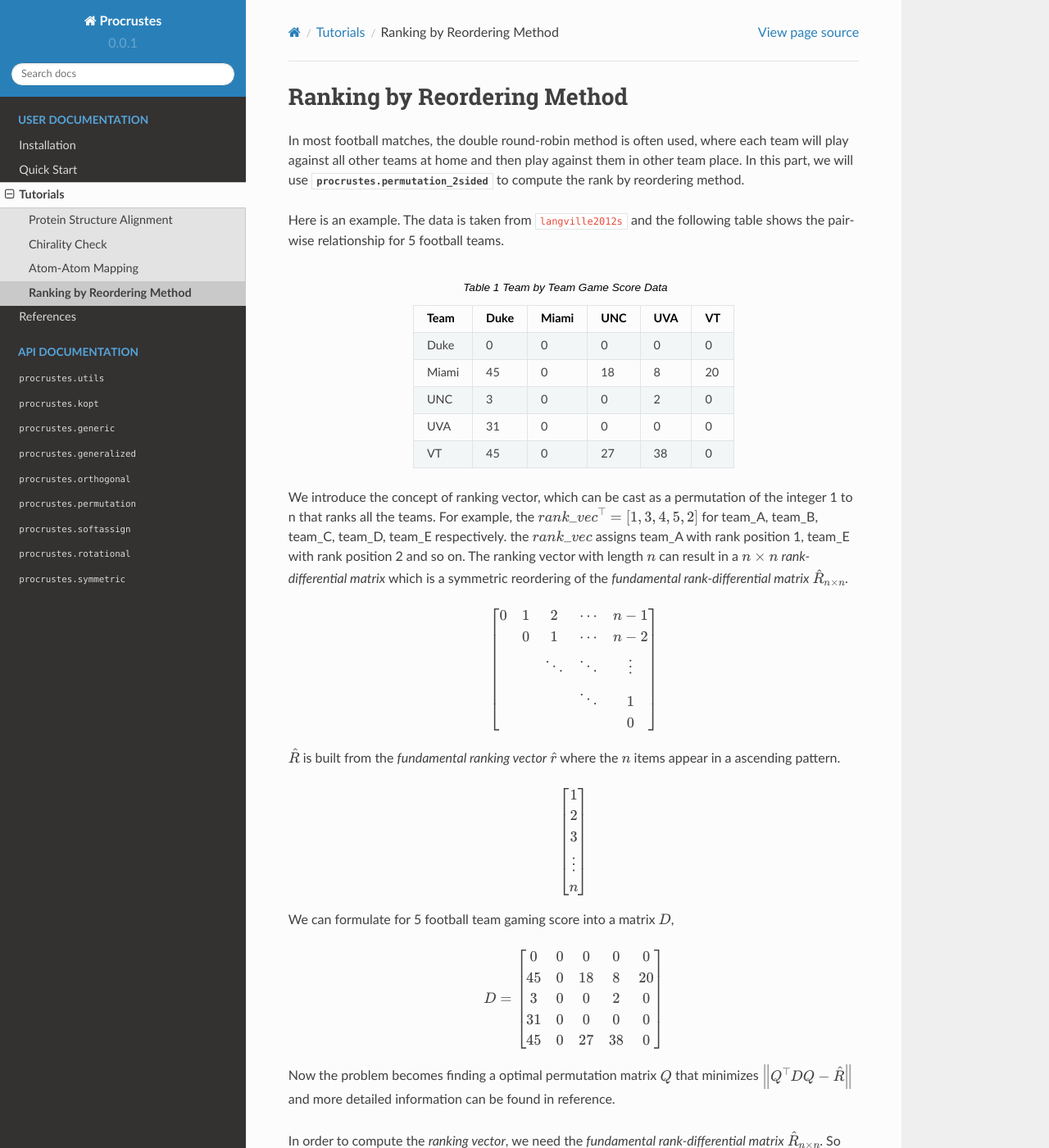
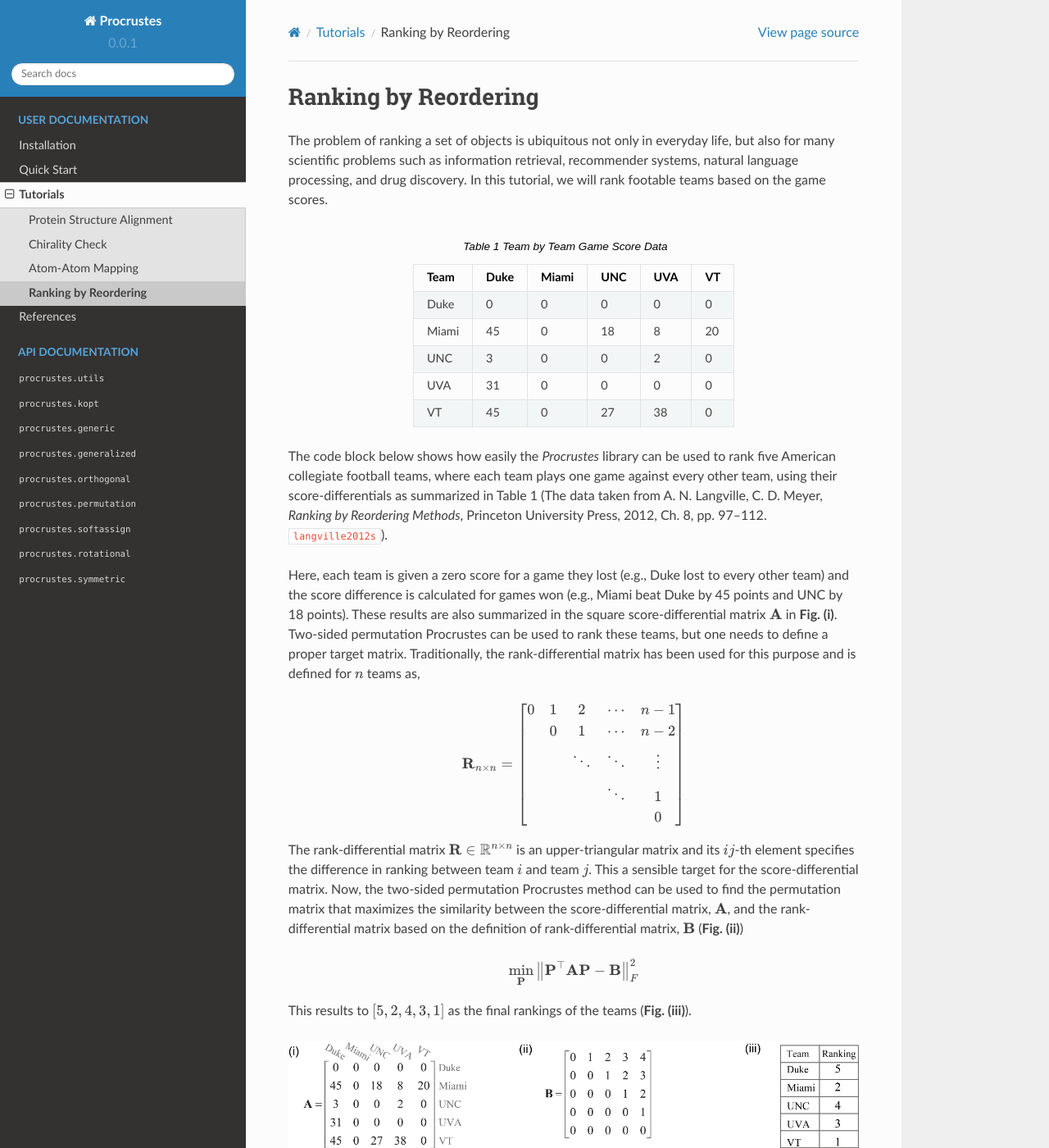
Before and after one commit to theochem/procrustes, a Sphinx documentation site: the page built from docs/usr_doc_ranking.rst, in a window 1280 px wide and 1400 px high. Shown: the whole window at 82% size. Built offline with Sphinx 7.4.7 and the Read the Docs theme 2.0.0, drawn with Linux system fonts in a browser that asks for light colours; cross-references to code outside the pages are shown as plain code; some of the changed text lies outside the part shown.

Commit message:
Refactor ranking example RST file

```diff
--- a/docs/usr_doc_ranking.rst
+++ b/docs/usr_doc_ranking.rst
@@ -22,16 +22,13 @@
     : --
 
 
-Ranking by Reordering Method
-============================
+Ranking by Reordering
+=====================
 
-In most football matches, the double round-robin method is often used, where
-each team will play against all other teams at home and then play against them
-in other team place. In this part, we will use :class:`procrustes.permutation_2sided` to compute the
-rank by reordering method.
-
-Here is an example. The data is taken from :cite:`langville2012s` and the following table
-shows the pair-wise relationship for 5 football teams.
+The problem of ranking a set of objects is ubiquitous not only in everyday life, but also for
+many scientific problems such as information retrieval, recommender systems, natural language
+processing, and drug discovery. In this tutorial, we will rank footable teams based on the game
+scores.
 
 .. table:: Team by Team Game Score Data
    :align: center
@@ -46,50 +43,53 @@
    VT        45       0       27     38        0
    ======= ======= ======= ======= ======= =======
 
-We introduce the concept of ranking vector, which can be cast as a permutation of the integer 1 to n
-that ranks all the teams. For example, the
-:math:`{rank\_vec}^{\top} = [1,3,4,5,2]` for team_A, team_B, team_C, team_D, team_E respectively.
-the :math:`rank\_vec` assigns team_A with rank position 1, team_E with rank position 2 and so on.
-The ranking vector with length :math:`n` can result in a :math:`n \times n` *rank-differential
-matrix* which is a symmetric reordering of the *fundamental rank-differential matrix*
-:math:`\hat{R}_{n \times n}`.
+The code block below shows how easily the *Procrustes* library can be used to rank five
+American collegiate football teams, where each team plays one game against every other team,
+using their score-differentials as summarized in Table 1 (The data taken from A. N. Langville, C.
+D. Meyer, *Ranking by Reordering Methods*, Princeton University Press, 2012, Ch. 8, pp. 97–112.
+:cite:`langville2012s`).
+
+Here, each team is given a zero score for a game they lost (e.g., Duke lost to every other team)
+and the score difference is calculated for games won (e.g., Miami beat Duke by 45 points and UNC
+by 18 points). These results are also summarized in the square score-differential matrix
+:math:`\mathbf{A}` in **Fig. (i)**. Two-sided permutation Procrustes can be used to rank these
+teams, but one needs to define a proper target matrix. Traditionally, the rank-differential matrix
+has been used for this purpose and is defined for :math:`n` teams as,
 
 .. math::
-    \begin{bmatrix}
-      0 & 1 & 2 & \cdots & n-1 \\
-        & 0 & 1 & \cdots & n-2 \\
-        &   &\ddots &\ddots & \vdots \\
-        &   &   & \ddots & 1 \\
-        &   &   &        & 0
-    \end{bmatrix}
+   \begin{equation}
+       \mathbf{R}_{n \times n} =
+       \begin{bmatrix}
+           0 & 1 & 2 & \cdots & n-1 \\
+             & 0 & 1 & \cdots & n-2 \\
+             &   &\ddots &\ddots & \vdots \\
+             &   &   & \ddots & 1 \\
+             &   &   &        & 0
+       \end{bmatrix}
+   \end{equation}
 
-:math:`\hat{R}` is built from the *fundamental ranking vector* :math:`\hat{r}` where the :math:`n`
-items appear in a ascending pattern.
+The rank-differential matrix :math:`\mathbf{R} \in \mathbb{R}^{n \times n}` is an upper-triangular
+matrix and its :math:`ij`-th element specifies the difference in ranking between team :math:`i` and
+team :math:`j`. This a sensible target for the score-differential matrix. Now,
+the two-sided permutation Procrustes method can be used to find the permutation matrix that
+maximizes the similarity between the score-differential matrix, :math:`\mathbf{A}`, and the
+rank-differential matrix based on the definition of rank-differential matrix,
+:math:`\mathbf{B}` (**Fig. (ii)**)
 
 .. math::
-    \begin{bmatrix}
-      1 \\
-      2 \\
-      3 \\
-      \vdots \\
-      n
-    \end{bmatrix}
+   \begin{equation}
+      \min_{\mathbf{P}} {\left\lVert \mathbf{P}^{\top} \mathbf{A} \mathbf{P} - \mathbf{B}
+         \right\rVert}_{F}^2
+   \end{equation}
 
-We can formulate for 5 football team gaming score into a matrix :math:`D`,
+This results to :math:`[5,2,4,3,1]` as the final rankings of the teams (**Fig. (iii)**).
 
-.. math::
-    D =
-    \begin{bmatrix}
-        0    &   0    &   0   &    0    &    0 \\
-       45    &   0    &  18   &    8    &   20 \\
-        3    &   0    &   0   &    2    &    0 \\
-       31    &   0    &   0   &    0    &    0 \\
-       45    &   0    &   27  &   38    &    0 \\
-    \end{bmatrix}&
+.. figure:: notebooks/notebook_data/ranking_reordering/ranking.png
+   :align: center
+   :figwidth: 100%
+   :figclass: align-center
 
-Now the problem becomes finding a optimal permutation matrix :math:`Q` that minimizes
-:math:`\left\lVert Q^{\top} D Q - \hat{R} \right\rVert` and more detailed information can be found
-in reference.
+   Ranking by reordering with two-sided permutation with one-transformation
 
 In order to compute the *ranking vector*, we need the *fundamental rank-differential matrix*
 :math:`\hat{R}_{n \times n}`. So we build a function
@@ -97,58 +97,31 @@
 .. code-block:: python
    :linenos:
 
-   # import required libraries
    import numpy as np
+
    from procrustes import permutation_2sided
 
-   def rank_differential(D):
-       r""" Compute the rank differential based on the shape of input data."""
+   # input score-differential matrix
+   A = np.array([[ 0, 0, 0 ,  0,  0 ],    # Duke
+                 [45, 0, 18,  8,  20],    # Miami
+                 [ 3, 0, 0 ,  2,  0 ],    # UNC
+                 [31, 0, 0 ,  0,  0 ],    # UVA
+                 [45, 0, 27, 38,  0 ]])   # VT
 
-       N = np.shape(D)[0]
-       R_hat = np.zeros((N, N))
-       # Compute the upper triangle part of R_hat
-       a = []
-       for each in range(N):
-           # print(each)
-           a.extend(range(0, N-each))
-       # Get the R_hat
-       R_hat[np.triu_indices_from(R_hat, 0)] = a
-       return R_hat
+   # make rank-differential matrix
+   n = A.shape[0]
+   B = np.zeros((n, n))
+   for index in range(n):
+       B[index, index:] = range(0, n - index)
 
-Now we can use the function to compute the *fundamental rank-differential matrix*
-:math:`\hat{R}_{n \times n}` by using :math:`D` followed by two sided permutation Procrustes
-computation.
+   # rank teams using two-sided Procrustes
+   result = permutation_2sided(A, B, single=True,
+                               mode='normal1', tol=10.e-6)
 
-.. code-block:: python
-   :linenos:
+   # compute teams' ranks
+   _, ranks = np.where(result.t == 1)
+   ranks += 1
+   print("Ranks = ", ranks)     # displays [5, 2, 4, 3, 1]
 
-   def ranking(D, perm_mode='normal1'):
-       r""" Compute the ranking vector."""
-       _check_input(D)
-
-       R_hat = rank_differential(D)
-       res = permutation_2sided(D, R_hat,
-                                remove_zero_col=False,
-                                remove_zero_row=False,
-                                mode=perm_mode)
-       # Compute the rank
-       _, rank = np.where(res["array_u"] == 1)
-       rank += 1
-
-       return rank
-
-Here the result *rank* should added by 1 because python's index starts from zero, which means the
-rank we first computed was :math:`rank^{\top} = [4, 1, 3, 2, 0]`. Of note, sometimes, one needs to
-check the input data :math:`D` is squared or not. Here we provide a simple function.
-
-.. code-block:: python
-   :linenos:
-
-   def _check_input(D):
-       r"""Check if the input is squared."""
-       m, n = np.shape(D)
-       if not m == n:
-           raise ValueError("Input matrix should be squared one.")
-
-All the codes have been wrapped in a single python executable file which locates in the
-**Example/ranking** folder.
+Why we need to add all the rank values by 1? Because Python's list index starts with 0, but we
+often index starting from 1 for physical objects.
```
